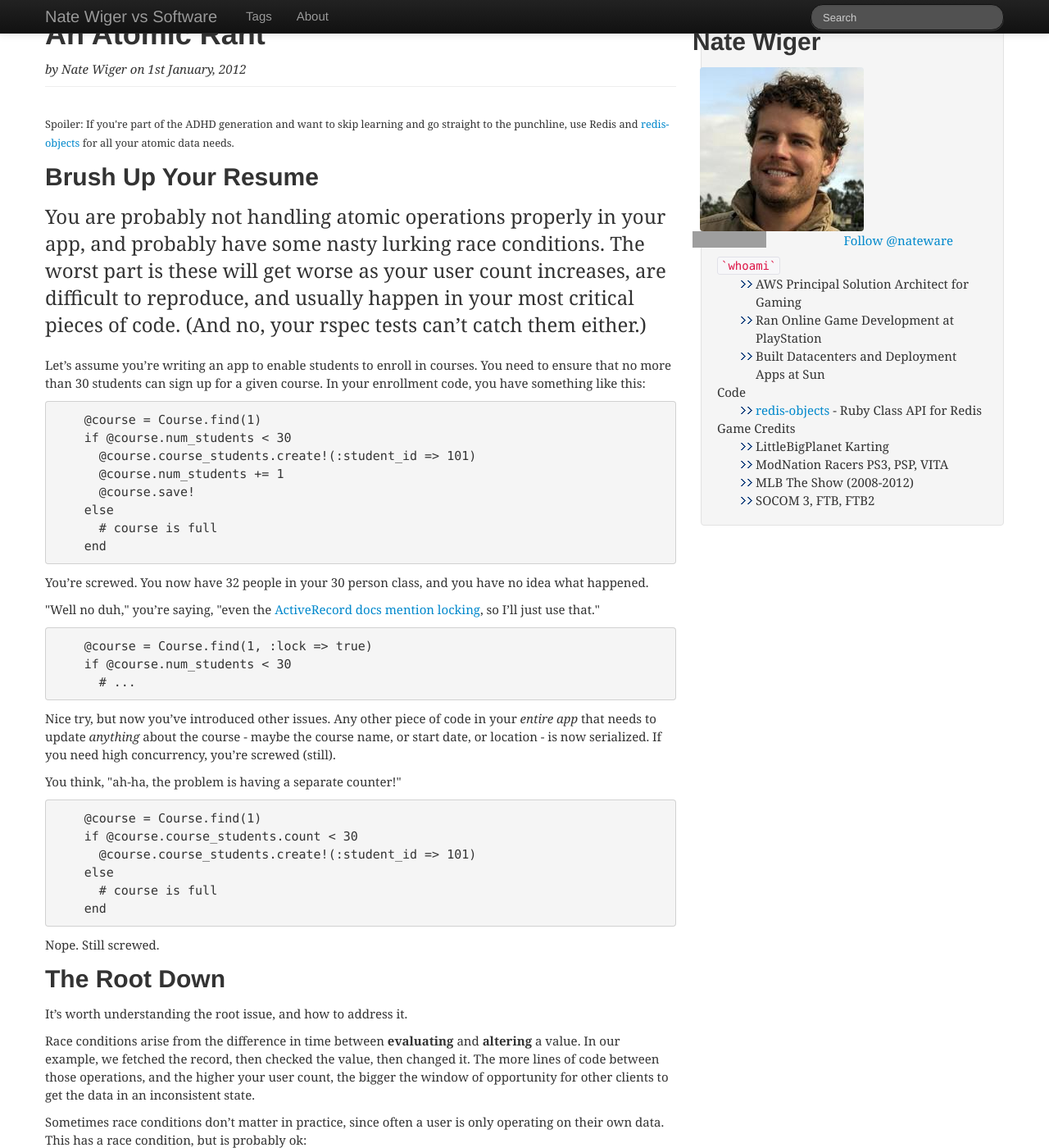
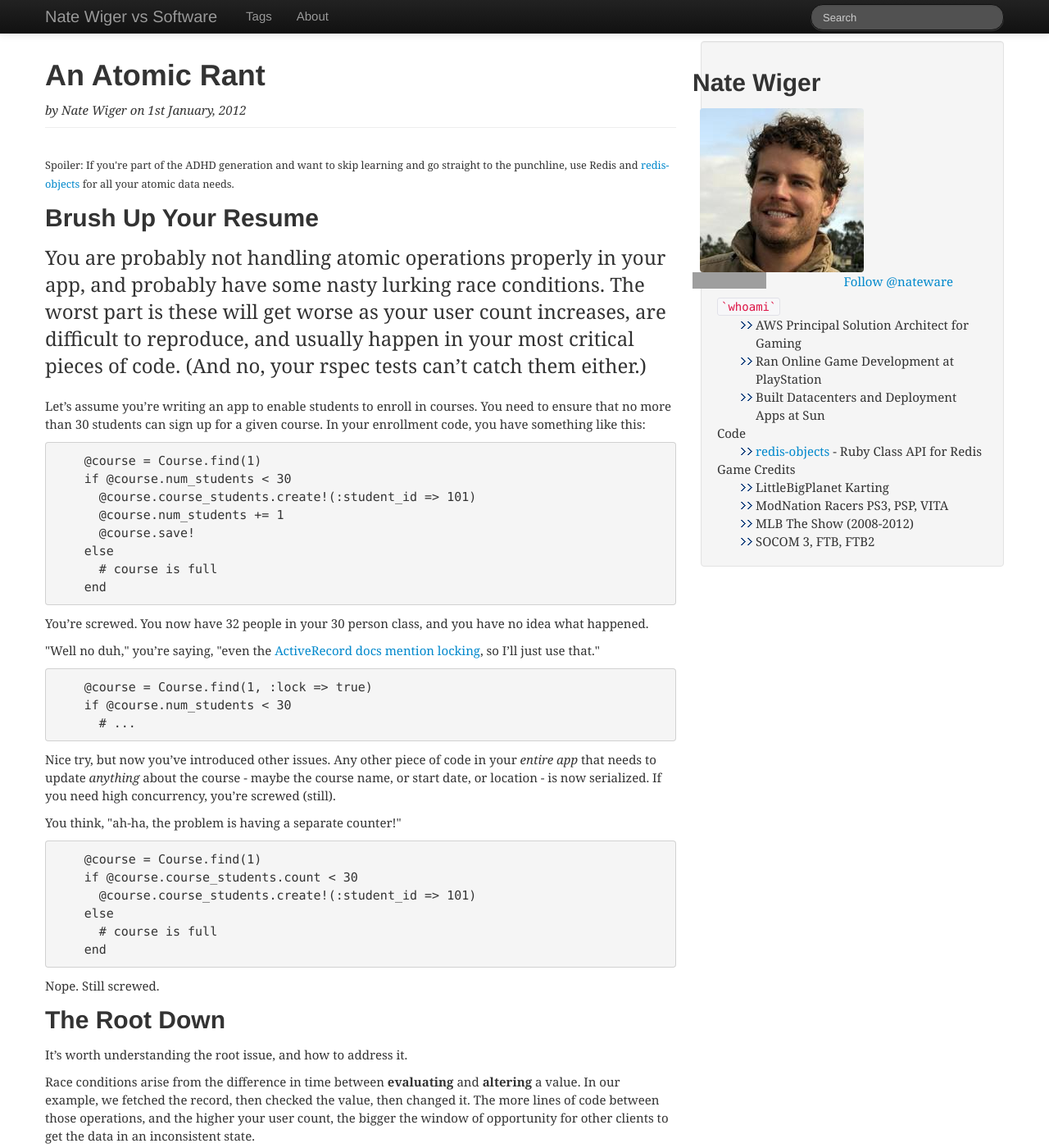
Before and after one commit to nateware/nateware-blog, a Jekyll site: the page tryit.html, which Jekyll copies as it is, in a window 1280 px wide and 1400 px high. Shown: the whole window at 82% size. Built offline with Jekyll 4.4.1, drawn with Linux system fonts in a browser that asks for light colours; nearby versions of some CDN libraries; some web fonts are replaced; comment, search, counter and statistics services are not loaded; grey boxes are pictures that could not be loaded.

Commit message:
added media query for top padding

```diff
--- a/css/nateware.css
+++ b/css/nateware.css
@@ -6,6 +6,12 @@ img.rounded {
   -webkit-border-radius: 4px;
   -moz-border-radius: 4px;
   border-radius: 4px;
+}
+
+@media all and (min-width:980px) {
+  #main {
+    padding-top: 50px;
+  }
 }
 
 /* http://www.w3schools.com/css/css_list.asp */
--- a/tryit.html
+++ b/tryit.html
@@ -42,7 +42,7 @@
         </div>
       </div>
     </div>
-    <div class="container">
+    <div class="container" id="main">
       <div class="row-fluid">
            <div class="span8">
             <div class="page-header bg-orange sect-head">
```
